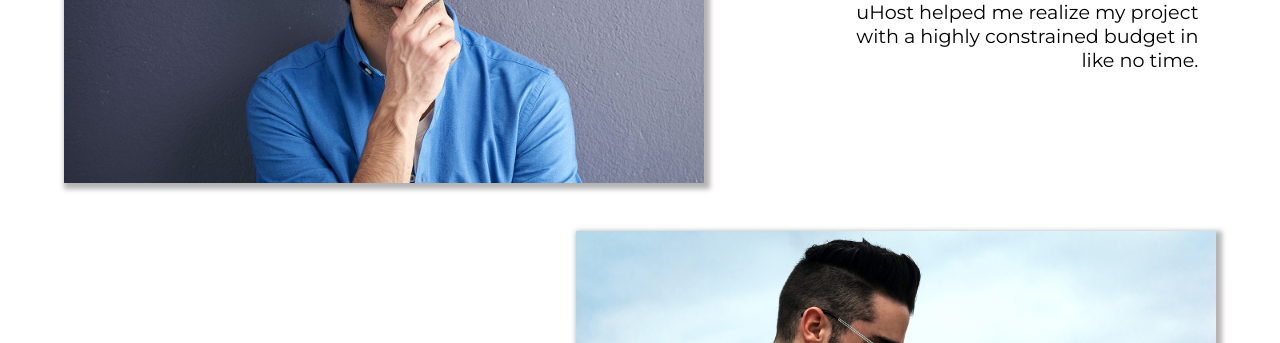
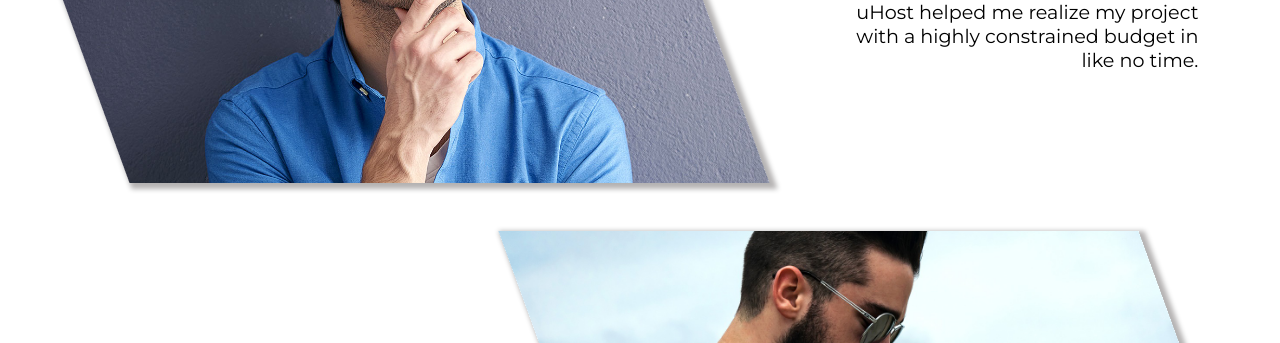
Before and after one commit to HuangLingxiaoCN/Virtual-hosting-website, a plain HTML site: page customers/index.html in a window 1280 px wide. Shown: the part 321-664 px from the top of the page. Drawn offline with Linux system fonts and the light colour scheme.

Commit message:
adding transform effect

```diff
--- a/customers/customers.css
+++ b/customers/customers.css
@@ -12,14 +12,17 @@ main {
 } */
 
 .testimonial__image-container {
-  width: 100%;
+  width: 80%;
   max-width: 40rem;
   box-shadow: 3px 3px 5px 3px rgba(9, 0, 0, 0.3);
+  transform: skew(20deg);
+  overflow: hidden;
 }
 
 .testimonial__image {
   width: 100%;
   vertical-align: bottom;
+  transform: skew(-20deg) scaleX(1.3) scaleY(1.3);
 }
 
 .testimonial__info {
```
Also changed, not shown: packages/packages.css (+6 -3 lines).
